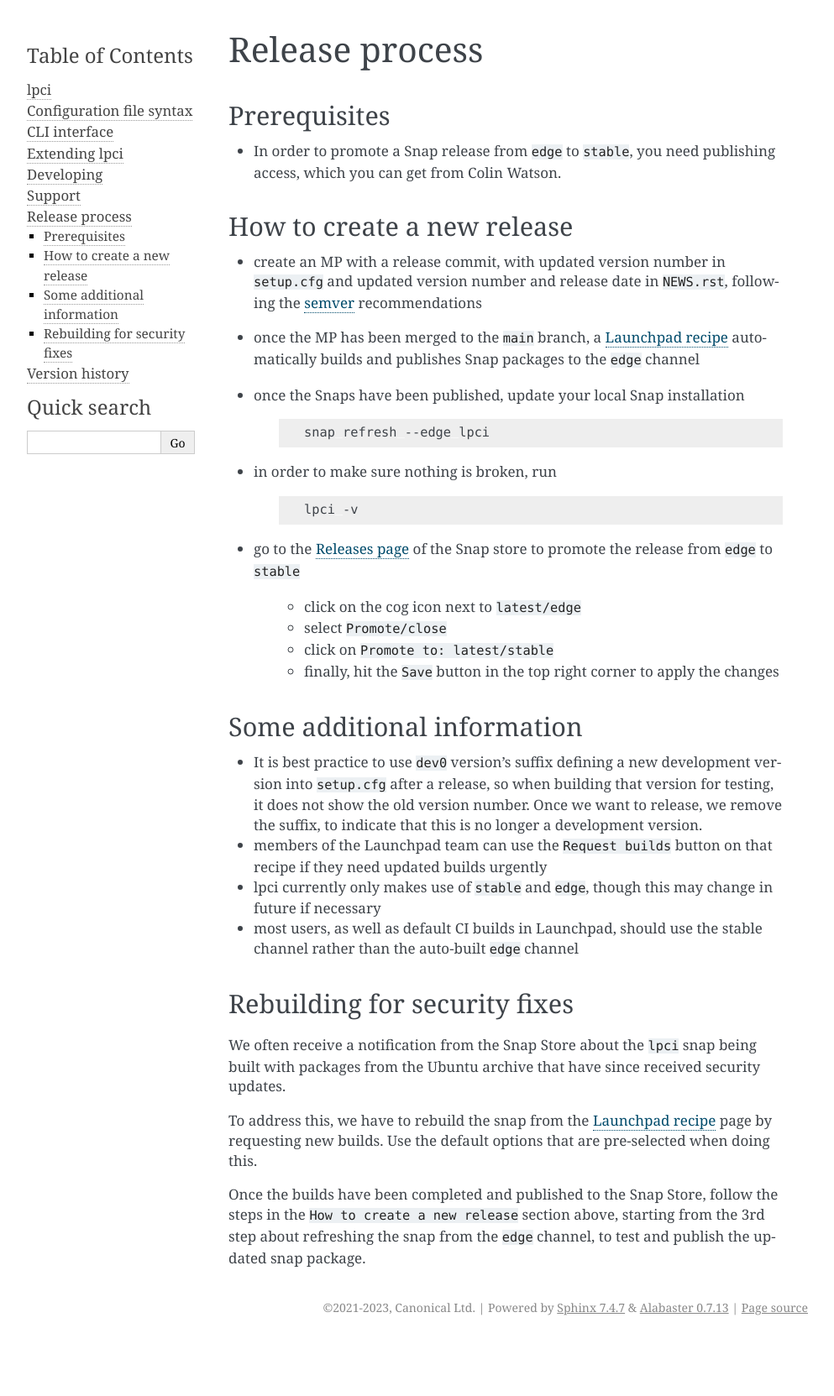
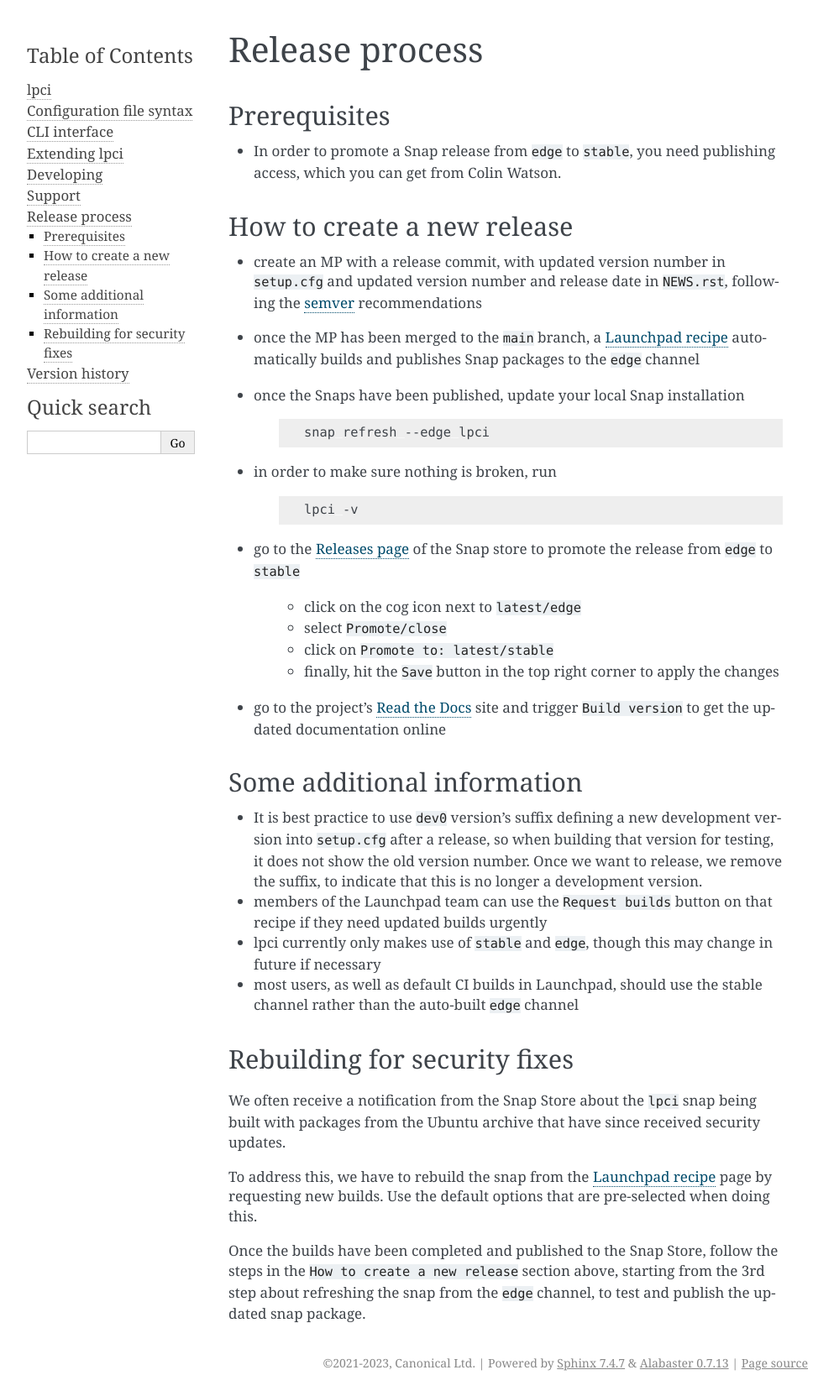
Before and after one commit to tushar5526/lpci-mirror, a Sphinx documentation site: the page built from docs/release-process.rst, in a window 1280 px wide. Shown: the whole page at 84% size, without its empty margins (148-1141 px from the left). Built offline with Sphinx 7.4.7, drawn with Linux system fonts in a browser that asks for light colours; before the commit the page ends 1597 px from its top, so only the background shows below that.

Commit message:
Add manual doc building step to release documentation
As there is no automation in place, we need to trigger a manual build of
the documentation on Read the Docs, so the release notes are updated.

```diff
--- a/docs/release-process.rst
+++ b/docs/release-process.rst
@@ -39,6 +39,9 @@ How to create a new release
     - click on ``Promote to: latest/stable``
     - finally, hit the ``Save`` button in the top right corner to apply the changes
 
+- go to the project's `Read the Docs <https://readthedocs.org/projects/lpci/>`_
+  site and trigger ``Build version`` to get the updated documentation online
+
 Some additional information
 ***************************
 - It is best practice to use ``dev0`` version's suffix defining a new
```
